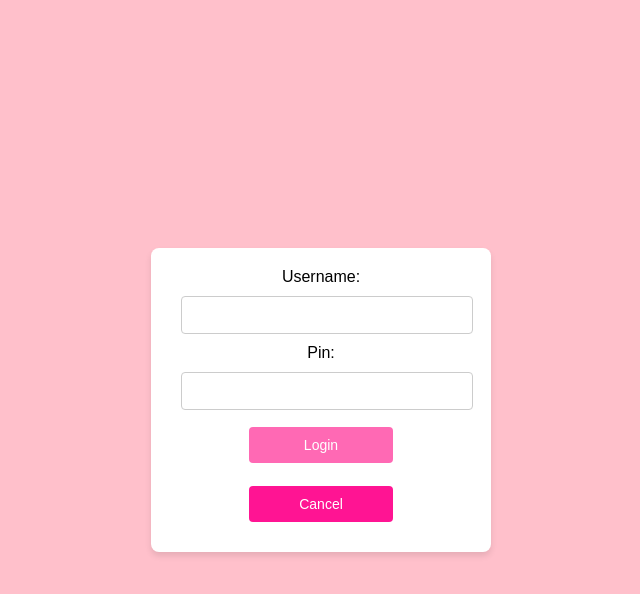
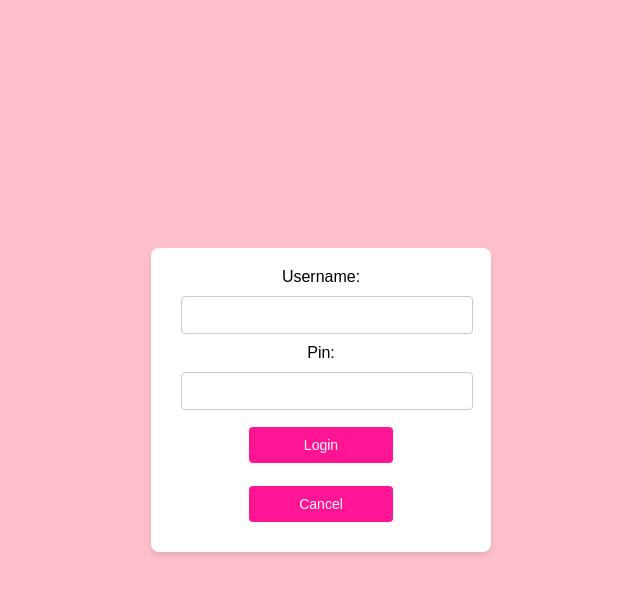
Before and after one commit to dinihusaini/PBO, a plain HTML site: page 10/index.html in a window 1280 px wide. In both pictures the pointer is over the button "Login". Shown: the whole page, without its empty margins (319-959 px from the left). Drawn offline with Linux system fonts and the light colour scheme.

Commit message:
Update pertemuan10.css

```diff
--- a/10/pertemuan10.css
+++ b/10/pertemuan10.css
@@ -44,7 +44,7 @@ button {
 }
 
 button:hover {
-    background-color: #FF69B4;
+    background-color: #FF1493;
     transform: translateY(-3px);
 }
 
```
